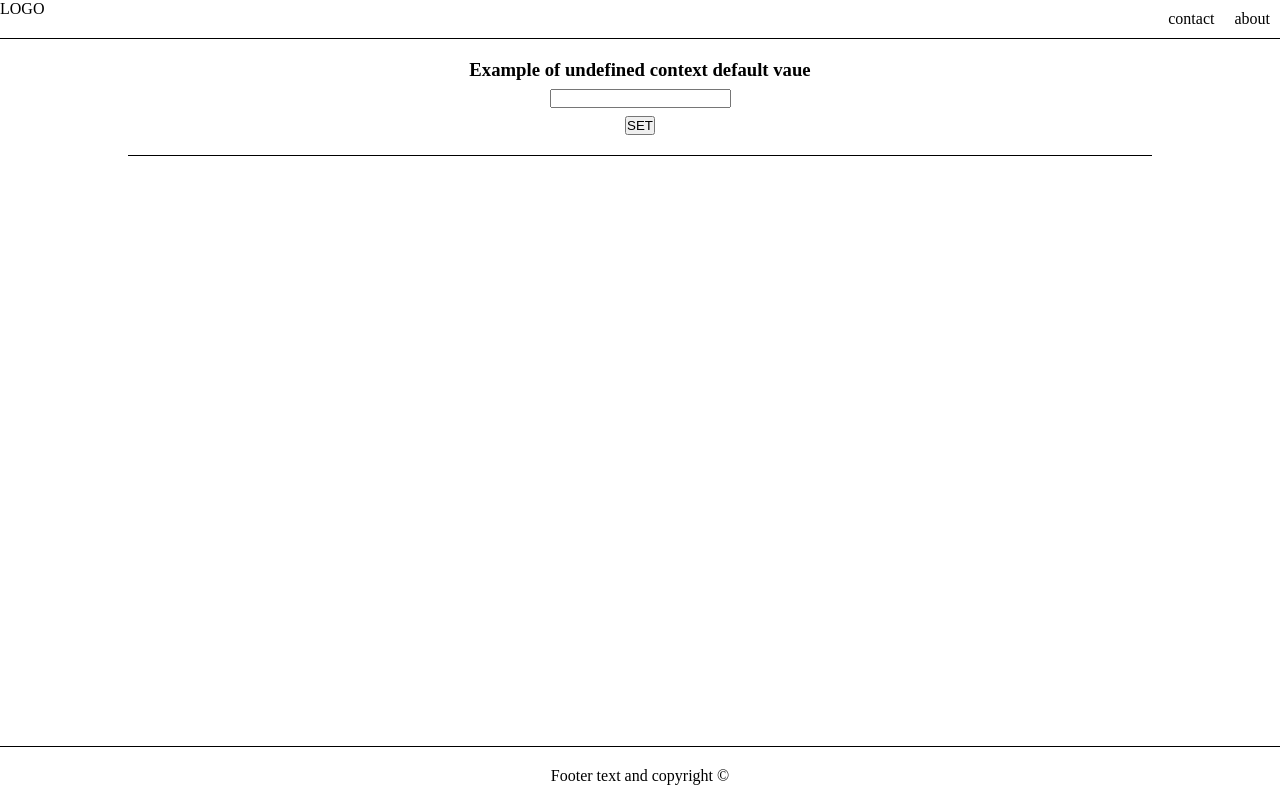
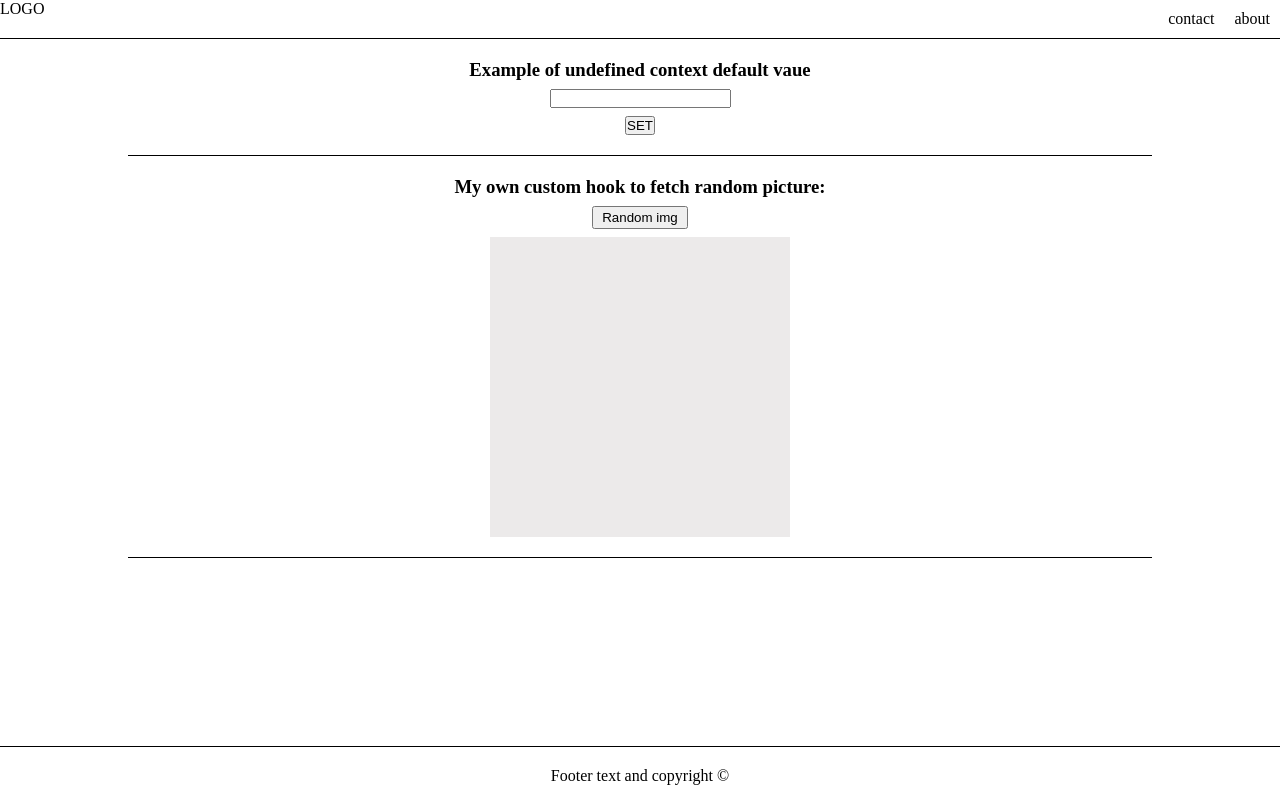
Before and after one commit to tomaszbilka/kn-portfolio, a React (Vite) app: page / in a window 1280 px wide. Built offline with nearby package versions, Linux system fonts and the light colour scheme.

Commit message:
add custom hook to fetch random img (#4)

```diff
--- a/src/components/ContextTask/ContextTask.module.css
+++ b/src/components/ContextTask/ContextTask.module.css
@@ -1,14 +1,3 @@
-.container {
-  align-items: center;
-  border-bottom: 1px solid #000;
-  display: flex;
-  flex-direction: column;
-  justify-content: center;
-  padding-bottom: 20px;
-  padding-top: 20px;
-  width: 80%;
-}
-
 .input {
   margin-top: 8px;
   margin-bottom: 8px;
--- a/src/components/ContextTask/ContextTask.tsx
+++ b/src/components/ContextTask/ContextTask.tsx
@@ -15,7 +15,7 @@ const ContextTask: React.FC = () => {
   };
 
   return (
-    <section className={styles.container}>
+    <section className="container">
       <h3>Example of undefined context default vaue</h3>
       <input className={styles.input} type="text" ref={inputRef} />
       <button onClick={setUserNameHandler}>SET</button>
--- /dev/null
+++ b/src/components/CustomHookTask/CustomHookTask.module.css
@@ -0,0 +1,24 @@
+.image {
+  background-color: #eceaea;
+  height: 300px;
+  width: 300px;
+  position: relative;
+  display: flex;
+  justify-content: center;
+  align-items: center;
+}
+
+.btn {
+  margin-bottom: 8px;
+  margin-top: 8px;
+  padding: 2px 8px;
+}
+
+.loading {
+  color: #3d0879;
+  font-size: 30px;
+}
+
+.error {
+  color: #b64848;
+}
--- /dev/null
+++ b/src/components/CustomHookTask/CustomHookTask.tsx
@@ -0,0 +1,35 @@
+import useFetchHTTP from '../../hooks/useFetchData';
+
+import styles from './CustomHookTask.module.css';
+
+const url = 'https://source.unsplash.com/random';
+const query = '/300x300';
+
+const CustomHookTask: React.FC = () => {
+  const [sendRequest, data, isLoading, error] = useFetchHTTP();
+
+  const sendRequetHandler = () => {
+    sendRequest(url, query);
+  };
+
+  return (
+    <section className="container">
+      <h3>My own custom hook to fetch random picture:</h3>
+      <button
+        className={styles.btn}
+        disabled={isLoading}
+        onClick={sendRequetHandler}
+        type="button"
+      >
+        Random img
+      </button>
+      <figure className={styles.image}>
+        {!isLoading && data && !error && <img src={data} alt="random" />}
+        {isLoading && <p className={styles.loading}>Loading...</p>}
+        {!isLoading && error && <p className={styles.error}>{error}</p>}
+      </figure>
+    </section>
+  );
+};
+
+export default CustomHookTask;
--- /dev/null
+++ b/src/components/CustomHookTask/index.ts
@@ -0,0 +1 @@
+export { default } from './CustomHookTask';
--- /dev/null
+++ b/src/hooks/useFetchData.tsx
@@ -0,0 +1,33 @@
+import { useState, useCallback } from 'react';
+
+type TuseFetchData = [
+  sendRequest: (queryUrl: string, query?: string) => void,
+  data: string | null,
+  isLoading: boolean,
+  error: string | null,
+];
+
+const useFetchData = (): TuseFetchData => {
+  const [data, setData] = useState<string | null>(null);
+  const [error, setError] = useState<string | null>(null);
+  const [isLoading, setIsLoading] = useState<boolean>(false);
+
+  const sendRequest = useCallback(async (queryUrl, query) => {
+    setIsLoading(true);
+    try {
+      const response = await fetch(`${queryUrl}${query}`);
+      if (!response.ok) {
+        throw new Error('Catn fetch image!');
+      }
+      setData(response.url);
+      setIsLoading(false);
+    } catch {
+      setError('Sth went wrong!');
+      setIsLoading(false);
+    }
+  }, []);
+
+  return [sendRequest, data, isLoading, error];
+};
+
+export default useFetchData;
--- a/src/main.css
+++ b/src/main.css
@@ -12,3 +12,21 @@ a {
   text-decoration: none;
   color: inherit;
 }
+
+main {
+  display: flex;
+  flex-direction: column;
+  justify-content: center;
+  align-items: center;
+}
+
+.container {
+  align-items: center;
+  border-bottom: 1px solid #000;
+  display: flex;
+  flex-direction: column;
+  justify-content: center;
+  padding-bottom: 20px;
+  padding-top: 20px;
+  width: 80%;
+}
--- a/src/pages/Home.tsx
+++ b/src/pages/Home.tsx
@@ -1,7 +1,13 @@
 import ContextTask from '../components/ContextTask/ContextTask';
+import CustomHookTask from '../components/CustomHookTask/CustomHookTask';
 
 const Home: React.FC = () => {
-  return <ContextTask />;
+  return (
+    <>
+      <ContextTask />
+      <CustomHookTask />
+    </>
+  );
 };
 
 export default Home;
```
